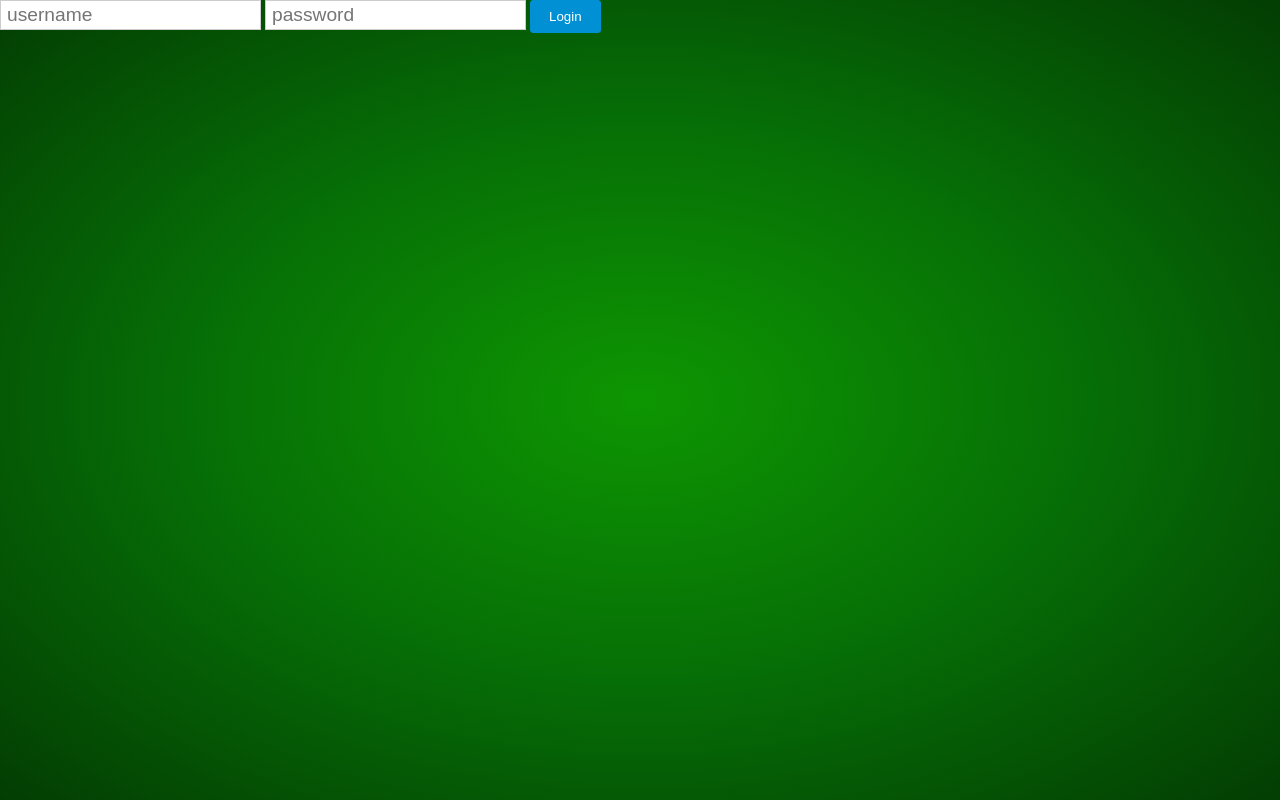
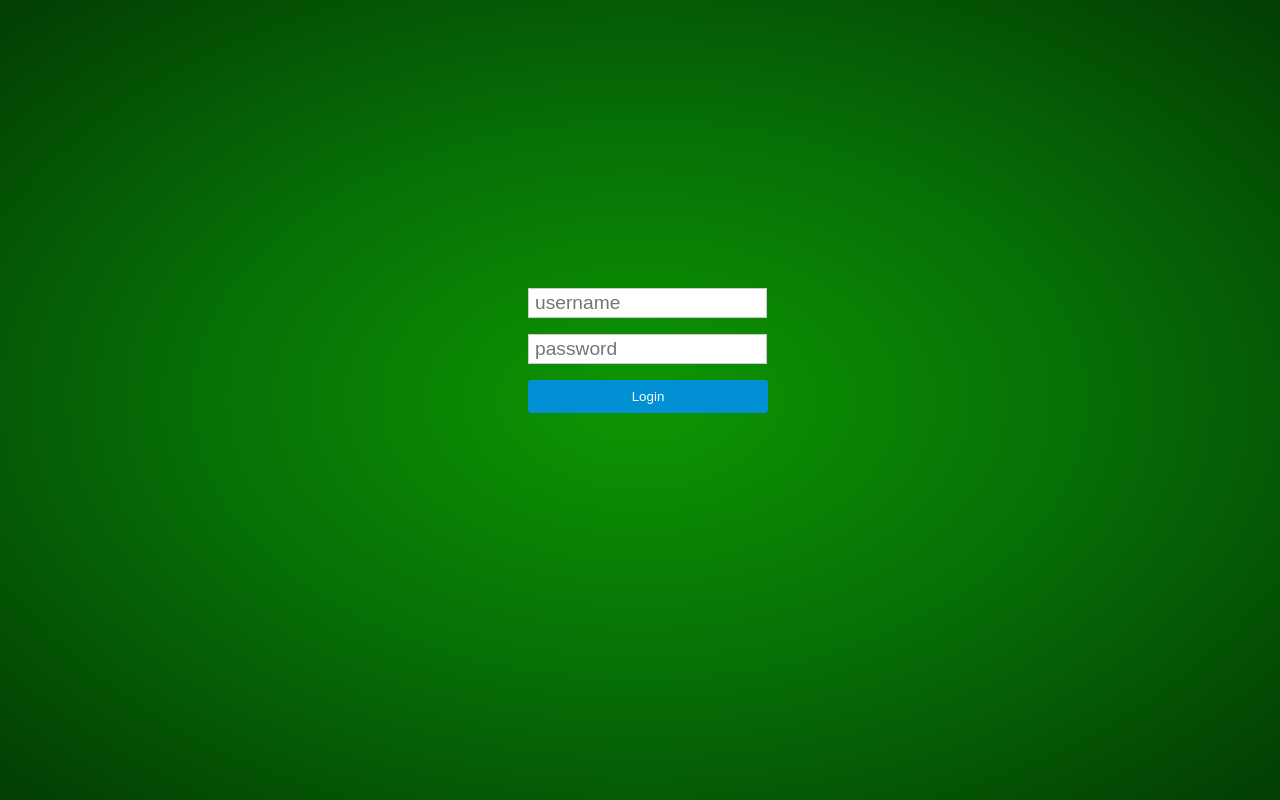
Before and after one commit to worry45678/niniu2, a Flask app: page / in a window 1280 px wide. Run offline with Flask 2, Linux system fonts and the light colour scheme.

Commit message:
added:index.html style

```diff
--- a/app/static/phone.css
+++ b/app/static/phone.css
@@ -16,6 +16,27 @@ p {
     background: -o-radial-gradient(rgb(16, 173, 1), rgb(6, 110, 6), rgb(3, 82, 3)); /* Opera 11.6 - 12.0 */
     background: -moz-radial-gradient(rgb(16, 173, 1), rgb(6, 110, 6), rgb(3, 82, 3)); /* Firefox 3.6 - 15 */
     background: radial-gradient(rgb(14, 150, 2), rgb(6, 110, 6), rgb(3, 61, 3)); /* 标准的语法（必须放在最后） */
+}
+
+#form {
+	position: absolute;
+    top: 0;
+    bottom: 0;
+    left: 0;
+    right: 0;
+    margin: auto;
+    height: 240px;
+	width: 240px;
+	padding: 10px;
+}
+
+#form button {
+	width: 240px;
+	margin: 8px;
+}
+#form input {
+	width: 225px;
+	margin: 8px;
 }
 
 #action {
--- a/app/templates/index.html
+++ b/app/templates/index.html
@@ -13,6 +13,7 @@
 
     <body>
         <div id="app">
+            <div id="form">
             <div id="login" v-if="notLogin">
                 <input type="text" placeholder="username" v-model="username">
                 <input type="text" placeholder="password" v-model="password">
@@ -26,6 +27,7 @@
                 <button type="button" @click="logout">Logout</button>
             </form>
             </div>
+        </div>
         </div>
 
         <script>
```
